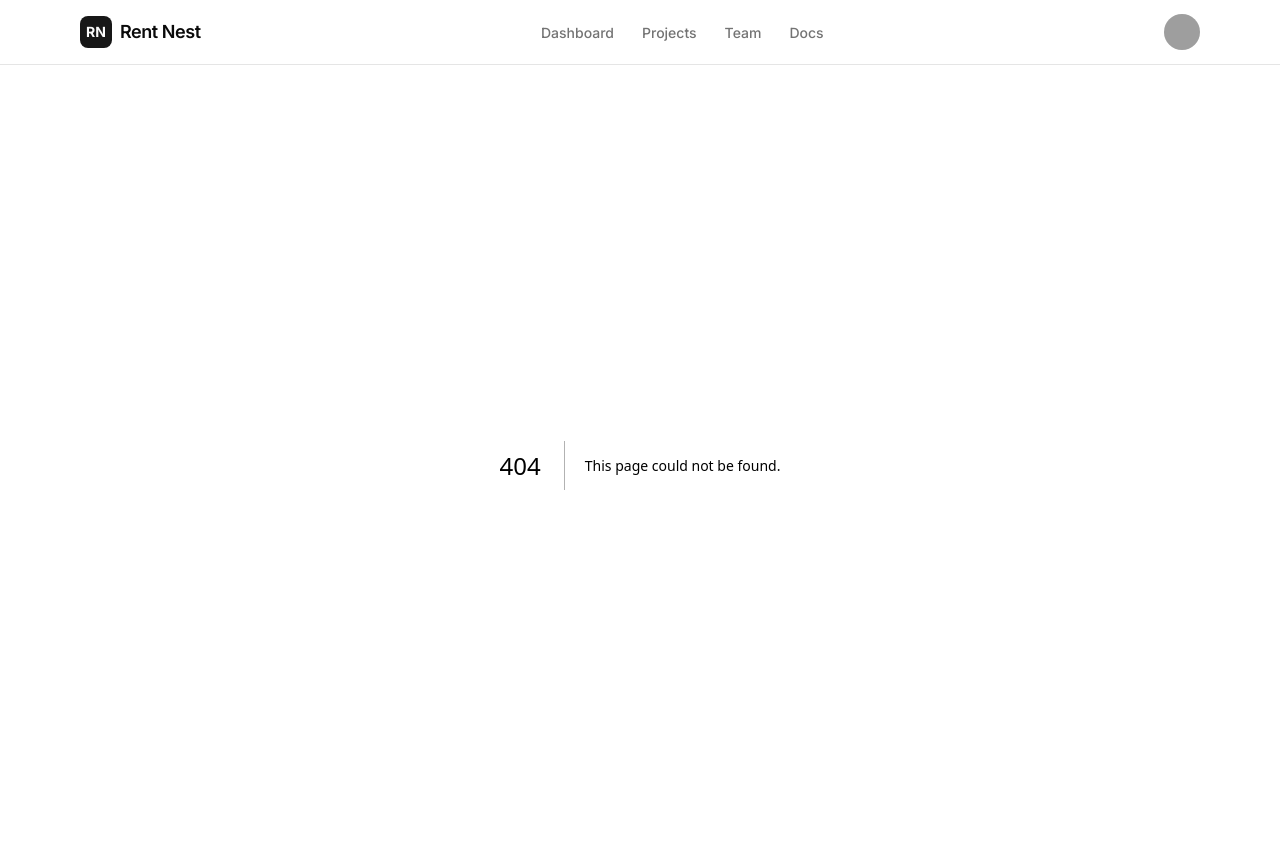
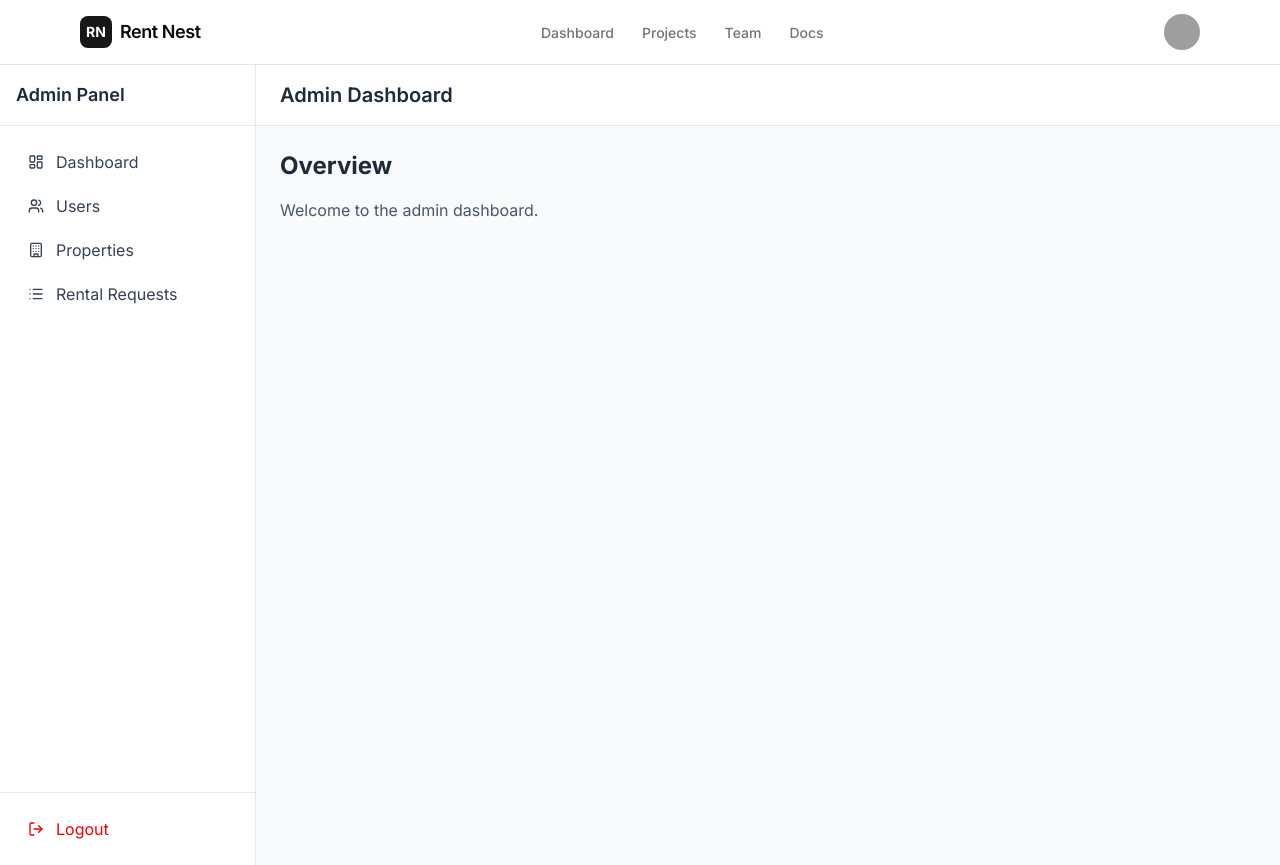
Before and after one commit to EmonMridha/Level-02-Assignment-05, a Next.js app: page /admin-dashboard in a window 1280 px wide. Before the commit this address had no page. Built offline with nearby package versions, Linux system fonts and the light colour scheme; grey boxes are pictures that could not be loaded.

Commit message:
added different routs for admin dashboard

```diff
--- /dev/null
+++ b/app/(dashboardGroup)/admin-dashboard/admin/loading.tsx
@@ -0,0 +1,9 @@
+import React from 'react'
+
+const LoadingAdminDashboard = () => {
+  return (
+    <div>LoadingAdminDashboard...</div>
+  )
+}
+
+export default LoadingAdminDashboard
--- /dev/null
+++ b/app/(dashboardGroup)/admin-dashboard/admin/properties/page.tsx
@@ -0,0 +1,9 @@
+import React from 'react'
+
+const PropertiesForAdmin = () => {
+  return (
+    <div>PropertiesForAdmin Page</div>
+  )
+}
+
+export default PropertiesForAdmin
--- /dev/null
+++ b/app/(dashboardGroup)/admin-dashboard/admin/rentalRequests/page.tsx
@@ -0,0 +1,9 @@
+import React from 'react'
+
+const RentalRequestsForAdmin = () => {
+    return (
+        <div>RentalRequestsForAdmin Page</div>
+    )
+}
+
+export default RentalRequestsForAdmin
--- /dev/null
+++ b/app/(dashboardGroup)/admin-dashboard/admin/requests/page.tsx
@@ -0,0 +1,9 @@
+import React from 'react'
+
+const RequestsForAdmin = () => {
+  return (
+    <div>RequestsForAdmin paeg</div>
+  )
+}
+
+export default RequestsForAdmin
--- /dev/null
+++ b/app/(dashboardGroup)/admin-dashboard/admin/users/page.tsx
@@ -0,0 +1,10 @@
+import React from 'react'
+
+const AllUsers = () => {
+
+  return (
+    <div>AllUsers page</div>
+  )
+}
+
+export default AllUsers
--- /dev/null
+++ b/app/(dashboardGroup)/admin-dashboard/layout.tsx
@@ -0,0 +1,85 @@
+import Link from 'next/link'
+import {
+    LayoutDashboard,
+    Users,
+    Building,
+    List,
+    LogOut
+} from 'lucide-react'
+
+export default function AdminDashboardLayout({
+    children,
+}: {
+    children: React.ReactNode
+}) {
+    return (
+        <div className="flex h-screen bg-gray-50">
+            {/* Sidebar */}
+            <aside className="w-64 bg-white border-r border-gray-200 flex flex-col">
+                {/* Sidebar Header */}
+                <div className="p-4 border-b border-gray-200">
+                    <h2 className="text-lg font-semibold text-gray-800">Admin Panel</h2>
+                </div>
+
+                {/* Navigation Links */}
+                <nav className="flex-1 p-4 space-y-1">
+                    <Link
+                        href="/admin-dashboard"
+                        className="flex items-center gap-3 px-3 py-2 text-gray-700 hover:bg-gray-100 rounded-md transition-colors"
+                    >
+                        <LayoutDashboard className="w-4 h-4" />
+                        Dashboard
+                    </Link>
+
+                    <Link
+                        href="/admin-dashboard/admin/users"
+                        className="flex items-center gap-3 px-3 py-2 text-gray-700 hover:bg-gray-100 rounded-md transition-colors"
+                    >
+                        <Users className="w-4 h-4" />
+                        Users
+                    </Link>
+
+                    <Link
+                        href="/admin-dashboard/admin/properties"
+                        className="flex items-center gap-3 px-3 py-2 text-gray-700 hover:bg-gray-100 rounded-md transition-colors"
+                    >
+                        <Building className="w-4 h-4" />
+                        Properties
+                    </Link>
+
+                    <Link
+                        href="/admin-dashboard/admin/requests"
+                        className="flex items-center gap-3 px-3 py-2 text-gray-700 hover:bg-gray-100 rounded-md transition-colors"
+                    >
+                        <List className="w-4 h-4" />
+                        Rental Requests
+                    </Link>
+                </nav>
+
+                {/* Logout Button */}
+                <div className="p-4 border-t border-gray-200">
+                    <Link
+                        href="/auth/logout"
+                        className="flex items-center gap-3 px-3 py-2 text-red-600 hover:bg-red-50 rounded-md transition-colors"
+                    >
+                        <LogOut className="w-4 h-4" />
+                        Logout
+                    </Link>
+                </div>
+            </aside>
+
+            {/* Main Content */}
+            <div className="flex-1 flex flex-col overflow-hidden">
+                {/* Top Navbar */}
+                <header className="bg-white border-b border-gray-200 px-6 py-4">
+                    <h1 className="text-xl font-semibold text-gray-800">Admin Dashboard</h1>
+                </header>
+
+                {/* Page Content */}
+                <main className="flex-1 overflow-y-auto p-6">
+                    {children}
+                </main>
+            </div>
+        </div>
+    )
+}
--- /dev/null
+++ b/app/(dashboardGroup)/admin-dashboard/page.tsx
@@ -0,0 +1,12 @@
+import React from 'react'
+
+const AdminDashboardHome = () => {
+    return (
+        <div>
+            <h2 className="text-2xl font-bold text-gray-800 mb-4">Overview</h2>
+            <p className="text-gray-600">Welcome to the admin dashboard.</p>
+        </div>
+    )
+}
+
+export default AdminDashboardHome
--- /dev/null
+++ b/lib/services/usersService.ts
@@ -0,0 +1,3 @@
+export const getUsers = async () => {
+
+}
```
